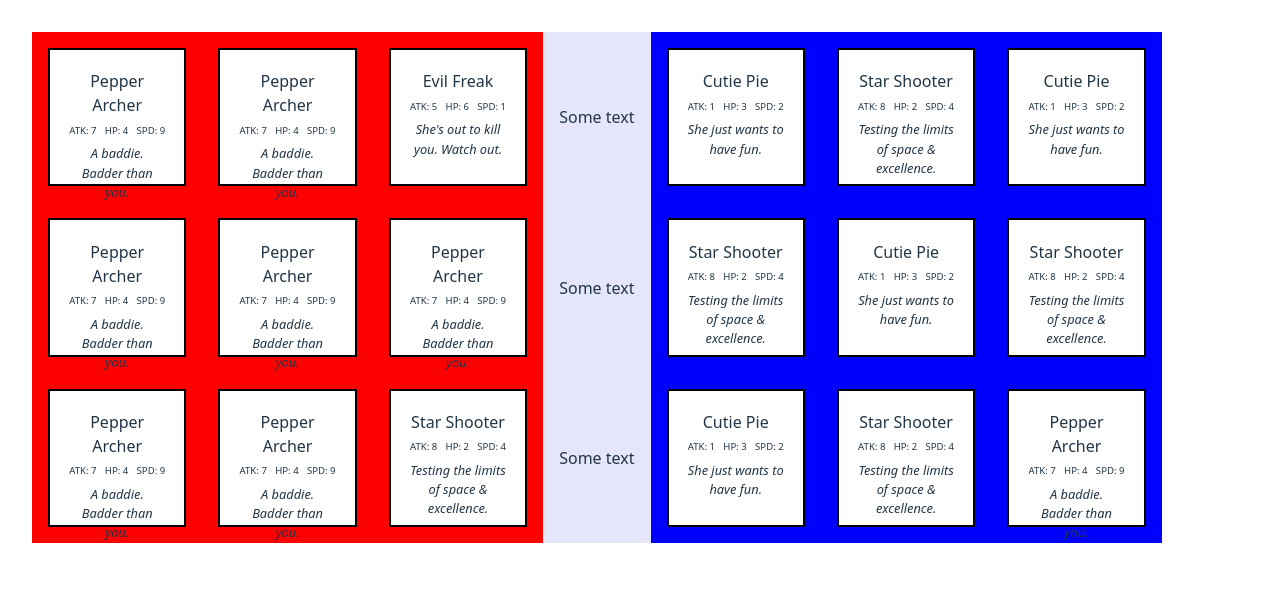
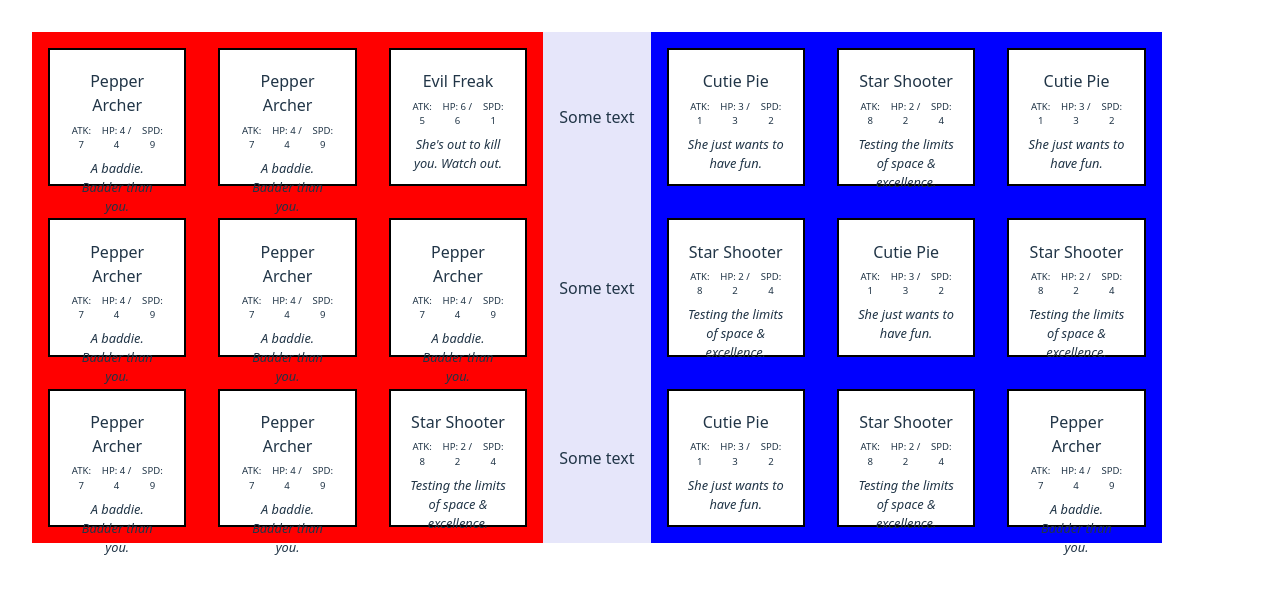
Before and after one commit to zules/archer-game, a React (Vite) app: page / in a window 1280 px wide. Shown: the top 594 px of the page. Built offline with nearby package versions, Linux system fonts and the light colour scheme.

Commit message:
optimized data flow

```diff
--- a/src/Battlefield.jsx
+++ b/src/Battlefield.jsx
@@ -1,12 +1,11 @@
 import DisplayUnit from './DisplayUnit.jsx';
 
 export default function Battlefield(props) {
-    console.log("Battlefield units:", props.units);
 
     return (
         <div className={props.className}>
-            {props.units?.map((id, index) => (
-                <DisplayUnit key={`${props.className}-${index}`} id={id} />
+            {props.units.map((unit) => (
+                <DisplayUnit key={`${unit.instanceId}`} unitData={unit} />
             ))}
         </div>
     )
--- a/src/DisplayUnit.jsx
+++ b/src/DisplayUnit.jsx
@@ -1,19 +1,15 @@
-import { UNIQUES } from './uniques';
-
 export default function DisplayUnit(props) {
 
-    const id = props.id;
-
-    return (
-        <div className={`unit ${id}`}>
-            <p>{UNIQUES.get(id).name}</p>
+        return (
+        <div className="unit">
+            <p>{props.unitData.name}</p>
             <div className="stats">
-                <p>ATK: {UNIQUES.get(id).atk}</p>
-                <p>HP: {UNIQUES.get(id).health}</p>
-                <p>SPD: {UNIQUES.get(id).speed}</p>
+                <p>ATK: {props.unitData.atk}</p>
+                <p>HP: {props.unitData.currentHp} / {props.unitData.health}</p>
+                <p>SPD: {props.unitData.speed}</p>
             </div>
             <div className="flavor-text">
-                <p className="flavor-text">{UNIQUES.get(id).flavor}</p>
+                <p>{props.unitData.flavor}</p>
             </div>
         </div>
     );
--- a/src/TheGame.jsx
+++ b/src/TheGame.jsx
@@ -1,10 +1,28 @@
+import { UNIQUES } from './uniques';
+
 import Battlefield from './Battlefield.jsx'
 import Lane from './Lane.jsx'
 
 export default function TheGame () {
 
-        const enemyArmy = ["04", "01", "03", "01", "01", "01", "01", "01", "01"];
-        const userArmy = ["02", "03", "02", "03", "02", "03", "02", "03", "01"];
+        //set initial armies
+        const enemyArmyInitial = ["04", "01", "03", "01", "01", "01", "01", "01", "01"];
+        const userArmyInitial = ["02", "03", "02", "03", "02", "03", "02", "03", "01"];
+
+        //initialize armies with unit data
+        const initializeArmy = (armyVar, armyType) => {
+            return armyVar.map((id, index) => {
+                const unitData = UNIQUES.get(id);
+                return {
+                    ///SPREAD operator
+                    ...unitData,
+                    instanceId: `${armyType}-${index}-${id}`,
+                    currentHp: unitData.health,
+                }
+            })
+        }
+        const enemyArmy = initializeArmy(enemyArmyInitial, "enemy");
+        const userArmy = initializeArmy(userArmyInitial, "user");
 
         return (
             <>
```
